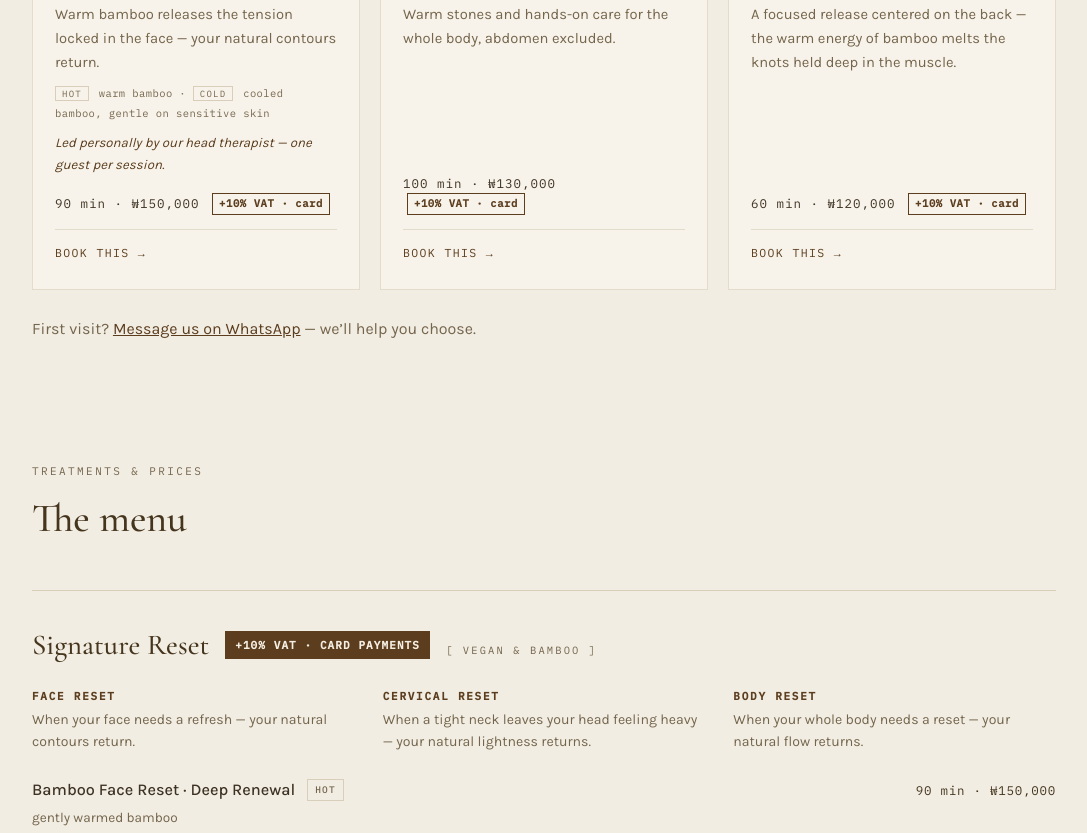
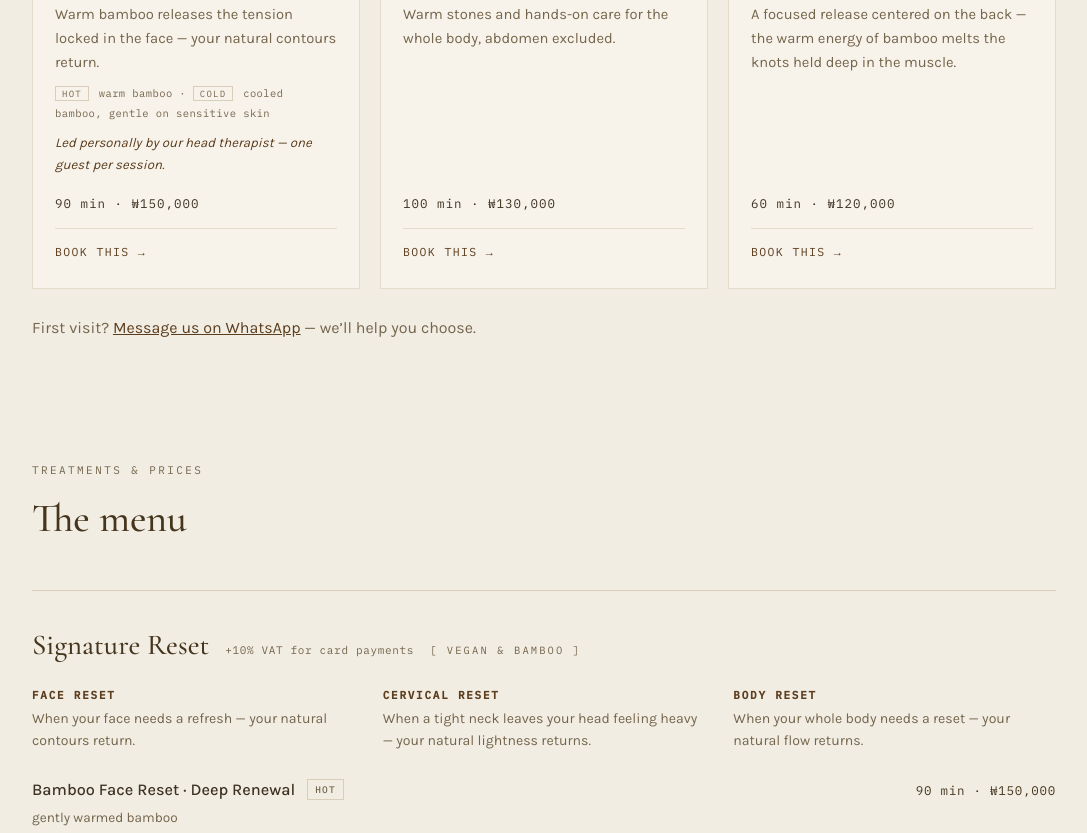
Before and after one commit to cjswo42116-max/cocoaroma, a plain HTML site: page index.html in a window 1280 px wide. Shown: the part 2334-3167 px from the top of the page, without its empty margins (96-1183 px from the left). Drawn offline with nearby package versions, Linux system fonts and the light colour scheme.

Commit message:
VAT note: plain thin text next to category names only
Co-Authored-By: Claude Opus 5.5 <noreply@anthropic.com>

```diff
--- a/assets/css/style.css
+++ b/assets/css/style.css
@@ -70,26 +70,18 @@ h2 { font-size: clamp(1.7rem, 3.6vw, 2.5rem); line-height: 1.2; }
 .vat-note {
   font-family: var(--mono);
   font-size: 11px;
-  font-weight: 600;
-  letter-spacing: 0.1em;
-  text-transform: uppercase;
-  color: #F5EFE3;
-  background: var(--accent);
-  padding: 5px 10px;
+  font-weight: 400;
+  letter-spacing: 0.06em;
+  color: var(--ink-soft);
   white-space: nowrap;
-  align-self: center;
 }
 .vat-inline {
-  display: inline-block;
-  font-size: 10.5px;
-  font-weight: 600;
-  letter-spacing: 0.06em;
-  color: var(--accent);
-  border: 1px solid var(--accent);
-  padding: 1px 6px;
-  margin-left: 4px;
-  vertical-align: 1px;
-  white-space: nowrap;
+  display: block;
+  font-size: 11px;
+  font-weight: 400;
+  letter-spacing: 0.04em;
+  color: var(--ink-soft);
+  margin-top: 2px;
 }
 
 .menu-jump {
--- a/index.html
+++ b/index.html
@@ -42,7 +42,7 @@
   <link rel="preconnect" href="https://fonts.googleapis.com">
   <link rel="preconnect" href="https://fonts.gstatic.com" crossorigin>
   <link href="https://fonts.googleapis.com/css2?family=Cormorant+Garamond:ital,wght@0,500;0,600;1,500&family=IBM+Plex+Mono:wght@400;500&family=Karla:wght@400;500;600&family=Noto+Serif+KR:wght@500&display=swap" rel="stylesheet">
-  <link rel="stylesheet" href="assets/css/style.css?v=20261120b">
+  <link rel="stylesheet" href="assets/css/style.css?v=20261120c">
   <link rel="preload" as="image" href="assets/img/hero.jpg">
 
   <script type="application/ld+json">
@@ -147,7 +147,7 @@
           <p class="card-desc">Warm bamboo releases the tension locked in the face — your natural contours return.</p>
           <p class="card-hotcold"><span>Hot</span> warm bamboo · <span>Cold</span> cooled bamboo, gentle on sensitive skin</p>
           <p class="card-note">Led personally by our head therapist — one guest per session.</p>
-          <p class="meta">90 min · ₩150,000 <span class="vat-inline">+10% VAT · card</span></p>
+          <p class="meta">90 min · ₩150,000</p>
           <a class="card-link" href="https://wa.me/821030721527?text=Hello!%20I%27d%20like%20to%20book%20at%20SPA%20CoCoAroma%20:)%0A-%20Name:%20%0A-%20Date%20%26%20time:%20%0A-%20Treatment:%20Bamboo%20Face%20Reset%20(90%20min%2C%20HOT%20or%20COLD)%0A-%20Number%20of%20guests:%20" target="_blank" rel="noopener">Book this →</a>
         </div>
       </article>
@@ -157,7 +157,7 @@
           <p class="tag">Recommended</p>
           <h3>Jeju Body Aroma Stone Therapy</h3>
           <p class="card-desc">Warm stones and hands-on care for the whole body, abdomen excluded.</p>
-          <p class="meta">100 min · ₩130,000 <span class="vat-inline">+10% VAT · card</span></p>
+          <p class="meta">100 min · ₩130,000</p>
           <a class="card-link" href="https://wa.me/821030721527?text=Hello!%20I%27d%20like%20to%20book%20at%20SPA%20CoCoAroma%20:)%0A-%20Name:%20%0A-%20Date%20%26%20time:%20%0A-%20Treatment:%20Jeju%20Body%20Aroma%20Stone%20Therapy%20(100%20min)%0A-%20Number%20of%20guests:%20" target="_blank" rel="noopener">Book this →</a>
         </div>
       </article>
@@ -167,7 +167,7 @@
           <p class="tag">Short on time</p>
           <h3>Bamboo Focused Body</h3>
           <p class="card-desc">A focused release centered on the back — the warm energy of bamboo melts the knots held deep in the muscle.</p>
-          <p class="meta">60 min · ₩120,000 <span class="vat-inline">+10% VAT · card</span></p>
+          <p class="meta">60 min · ₩120,000</p>
           <a class="card-link" href="https://wa.me/821030721527?text=Hello!%20I%27d%20like%20to%20book%20at%20SPA%20CoCoAroma%20:)%0A-%20Name:%20%0A-%20Date%20%26%20time:%20%0A-%20Treatment:%20Bamboo%20Focused%20Body%20(60%20min)%0A-%20Number%20of%20guests:%20" target="_blank" rel="noopener">Book this →</a>
         </div>
       </article>
@@ -186,7 +186,7 @@
     <div class="menu-cat reveal">
       <div class="menu-cat-head">
         <h3>Signature Reset</h3>
-        <span class="vat-note">+10% VAT · card payments</span>
+        <span class="vat-note">+10% VAT for card payments</span>
         <span class="cat-kicker">[ Vegan &amp; Bamboo ]</span>
       </div>
       <div class="triptych">
@@ -212,7 +212,7 @@
     <div class="menu-cat reveal">
       <div class="menu-cat-head">
         <h3>Jeju Aroma Therapy</h3>
-        <span class="vat-note">+10% VAT · card payments</span>
+        <span class="vat-note">+10% VAT for card payments</span>
         <span class="cat-kicker">Hands-on · Essential oils</span>
       </div>
       <p class="cat-intro">
@@ -237,7 +237,7 @@
     <div class="menu-cat reveal">
       <div class="menu-cat-head">
         <h3>Aroma Sauna</h3>
-        <span class="vat-note">+10% VAT · card payments</span>
+        <span class="vat-note">+10% VAT for card payments</span>
         <span class="cat-kicker">Warmth · Aroma · Release</span>
       </div>
       <p class="cat-intro">
@@ -255,7 +255,7 @@
     <div class="menu-cat reveal">
       <div class="menu-cat-head">
         <h3>Add-ons</h3>
-        <span class="vat-note">+10% VAT · card payments</span>
+        <span class="vat-note">+10% VAT for card payments</span>
       </div>
       <ul class="rows rows-compact">
         <li class="row"><div class="row-name">Foot Therapy</div><div class="row-meta">60 min · ₩80,000</div></li>
@@ -536,6 +536,6 @@
     <svg viewBox="0 0 32 32" aria-hidden="true"><path d="M16.04 4.5c-6.36 0-11.52 5.16-11.52 11.52 0 2.03.53 4.01 1.54 5.76L4.5 27.5l5.86-1.53a11.47 11.47 0 0 0 5.68 1.5h.01c6.35 0 11.51-5.16 11.51-11.52 0-3.08-1.2-5.97-3.37-8.14A11.44 11.44 0 0 0 16.04 4.5zm0 21.02h-.01c-1.72 0-3.4-.46-4.87-1.33l-.35-.21-3.48.91.93-3.39-.23-.35a9.55 9.55 0 0 1-1.47-5.13c0-5.28 4.3-9.57 9.58-9.57 2.56 0 4.96 1 6.77 2.8a9.52 9.52 0 0 1 2.8 6.77c0 5.28-4.3 9.57-9.57 9.57zm5.25-7.17c-.29-.14-1.7-.84-1.97-.94-.26-.1-.46-.14-.65.15-.19.29-.74.93-.91 1.12-.17.19-.34.22-.62.07-.29-.14-1.22-.45-2.32-1.43a8.64 8.64 0 0 1-1.6-1.99c-.17-.29-.02-.44.13-.59.13-.13.29-.34.43-.5.14-.17.19-.29.29-.48.1-.19.05-.36-.02-.5-.07-.14-.65-1.56-.89-2.14-.23-.56-.47-.48-.65-.49h-.55c-.19 0-.5.07-.77.36-.26.29-1 .98-1 2.4 0 1.41 1.03 2.78 1.17 2.97.14.19 2.03 3.1 4.91 4.34.69.3 1.22.47 1.64.61.69.22 1.31.19 1.81.11.55-.08 1.7-.7 1.94-1.37.24-.67.24-1.25.17-1.37-.07-.12-.26-.19-.55-.34z"/></svg>
   </a>
 
-  <script src="assets/js/main.js?v=20261120b">
+  <script src="assets/js/main.js?v=20261120c">
 </body>
 </html>
```
